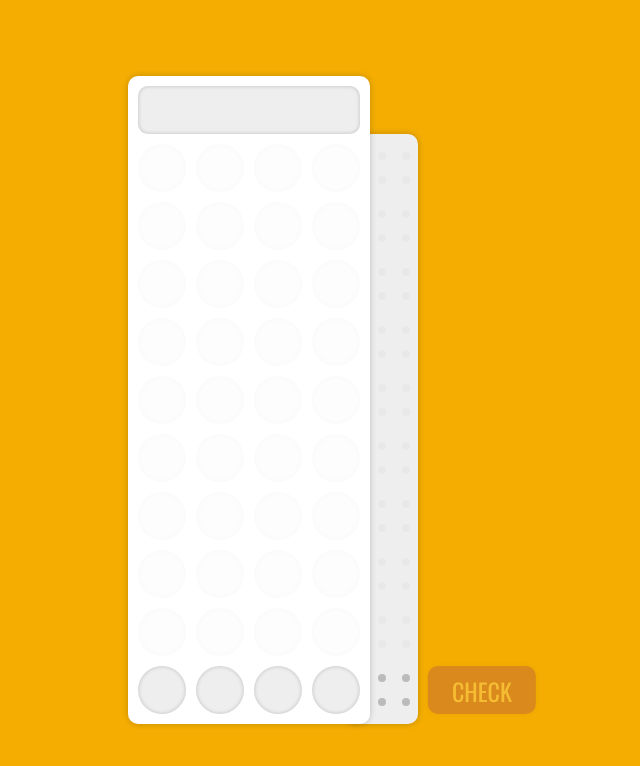
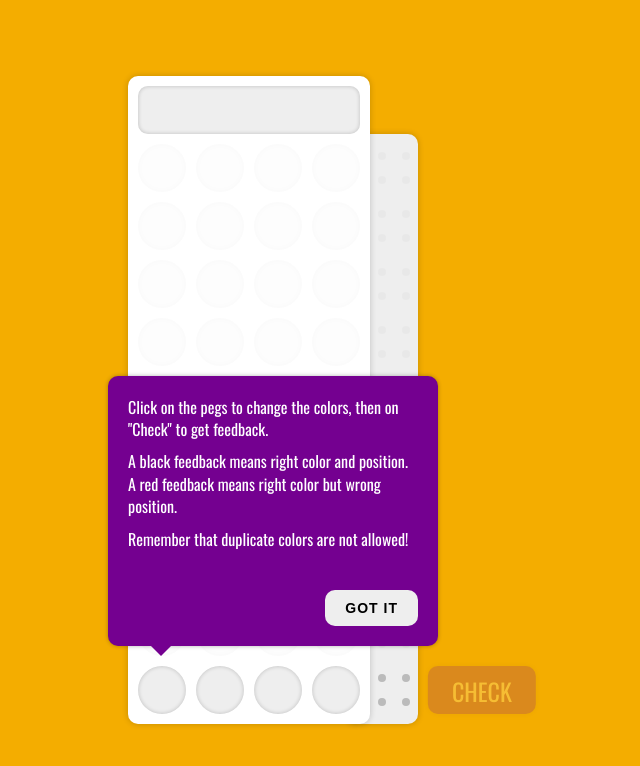
Before and after one commit to carlotm/vuestermind, a Vue app: page / in a window 1280 px wide. Shown: the top 766 px of the page, without its empty margins (367-1007 px from the left). Built offline with nearby package versions, Linux system fonts and the light colour scheme.

Commit message:
Add a little help when the page is loaded

```diff
--- a/src/App.vue
+++ b/src/App.vue
@@ -12,6 +12,7 @@
         <Check v-bind:style="{ transform: checkButtonTranslation }" />
         <Dialog v-if="won" status="happy" />
         <Dialog v-if="lost" status="sad" />
+        <Help @gotHelp="showHelp = false" v-bind:class="{ active: showHelp }" />
     </main>
 </template>
 
@@ -22,6 +23,7 @@ import Board from './components/Board.vue';
 import Feedback from './components/Feedback.vue';
 import Check from './components/Check.vue';
 import Dialog from './components/Dialog.vue';
+import Help from './components/Help.vue';
 
 export default {
     name: 'app',
@@ -30,6 +32,12 @@ export default {
         Feedback,
         Check,
         Dialog,
+        Help,
+    },
+    data() {
+        return {
+            showHelp: true,
+        };
     },
     computed: {
         ...mapGetters(['checkButtonTranslation', 'isActive']),
--- /dev/null
+++ b/src/components/Help.vue
@@ -0,0 +1,75 @@
+<template>
+    <section class="help">
+        <p>
+            Click on the pegs to change the colors, then on "Check" to get feedback.
+        </p>
+        <p>
+            A black feedback means right color and position.<br />
+            A red feedback means right color but wrong position.
+        </p>
+        <p>
+            Remember that duplicate colors are not allowed!
+        </p>
+        <div class="actions">
+            <button class="cta" @click="$emit('gotHelp')">Got it</button>
+        </div>
+    </section>
+</template>
+
+<script>
+export default {
+    name: 'Help',
+};
+</script>
+
+<style lang="scss">
+@import '../sass/settings';
+@import '../sass/utils';
+
+.help {
+    background-color: $fiorentina;
+    color: $white;
+    box-shadow: 0 0 4px 0 rgba($black, 0.3);
+    border-radius: $bd;
+    font-weight: normal;
+    position: absolute;
+    left: -$aria * 2;
+    bottom: $h + $aria * 3;
+    width: calc(100% + #{$aria} * 4);
+    padding: $aria * 2;
+    pointer-events: none;
+    transform: translateX(-100%);
+    opacity: 0;
+    transition: transform 0.1s linear, opacity 0.1s linear;
+
+    &.active {
+        pointer-events: auto;
+        transform: translateX(0);
+        opacity: 1;
+    }
+
+    &:after {
+        @include size(0, 0);
+        content: '';
+        position: absolute;
+        bottom: -$aria;
+        left: $aria * 4.3;
+        border-style: solid;
+        border-width: 10px 10px 0 10px;
+        border-color: $fiorentina transparent transparent transparent;
+    }
+
+    > p + p {
+        margin-top: $aria;
+    }
+
+    p {
+        font-size: 16px;
+        line-height: 1.4;
+    }
+
+    .actions {
+        text-align: right;
+    }
+}
+</style>
```
